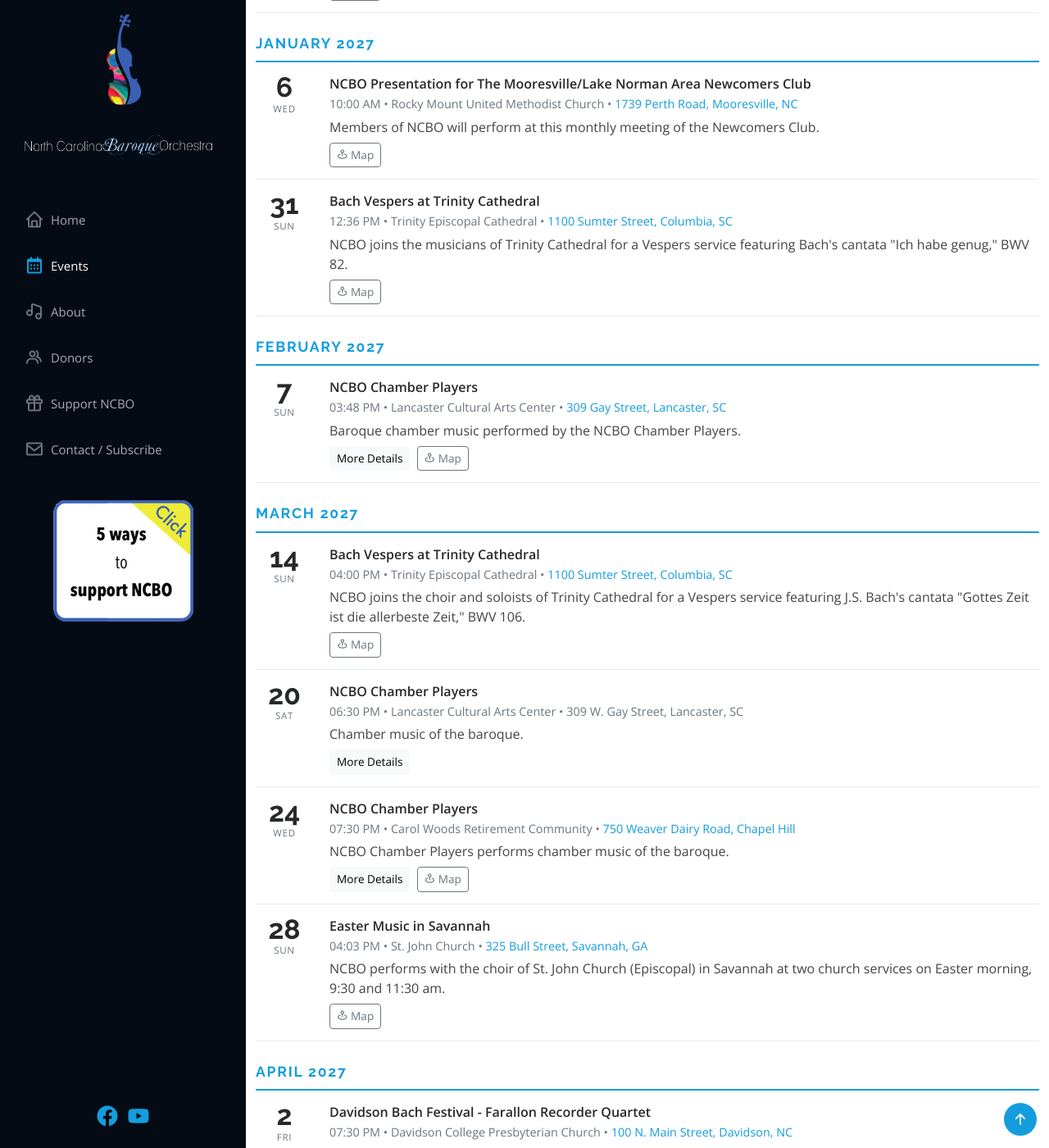
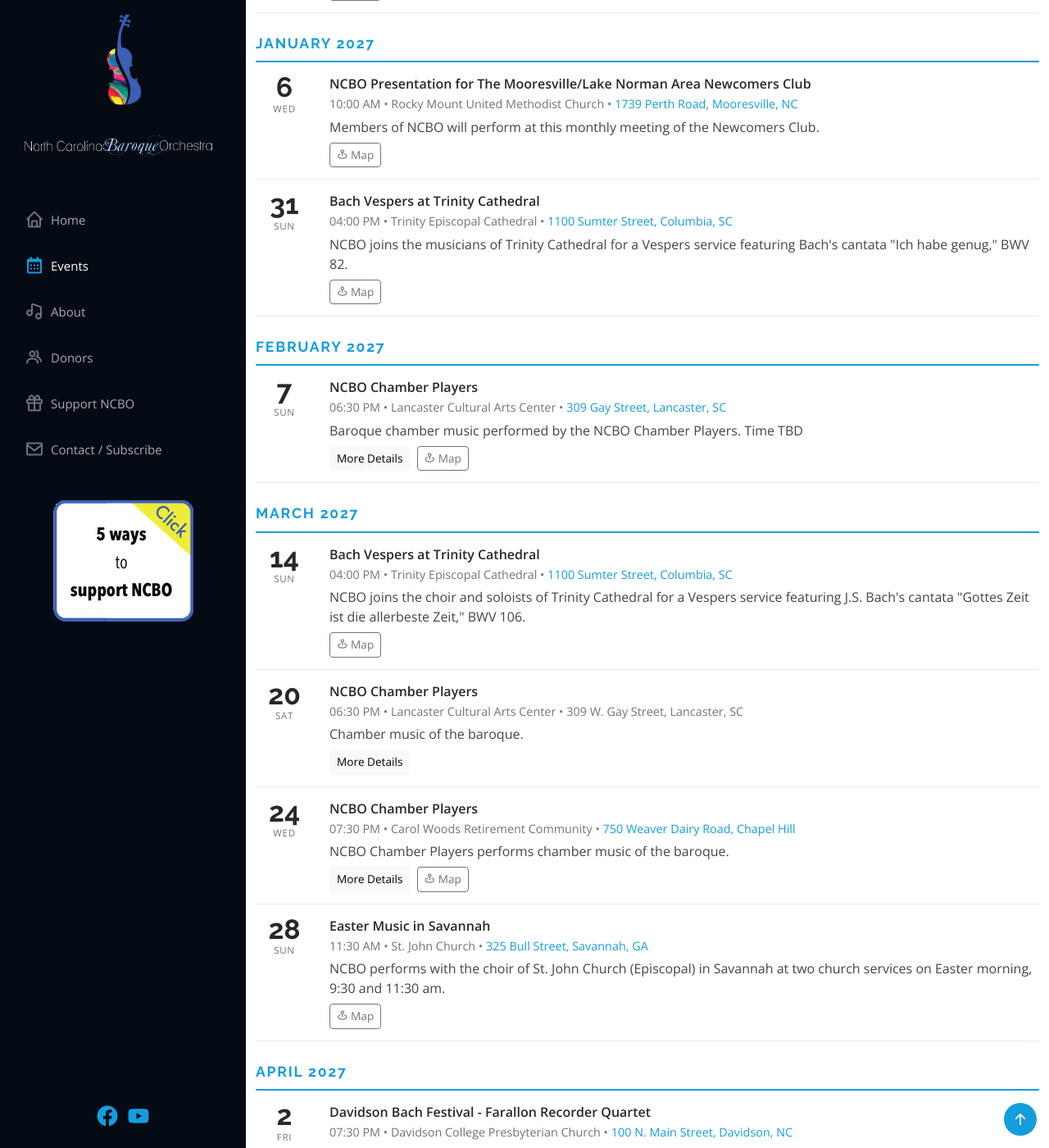
Before and after one commit to ncbaroqueorchestra/ncboweb, a Jekyll site: the page built from index.md, in a window 1280 px wide and 1400 px high, scrolled down 4838 px. Shown: the whole window at 82% size. Built offline with Jekyll 4.4.1, drawn with Linux system fonts in a browser that asks for light colours; comment, search, counter and statistics services are not loaded.

Commit message:
Updated NCBO events

```diff
--- a/_data/events.yml
+++ b/_data/events.yml
@@ -216,19 +216,19 @@
   description: NCBO joins the musicians of Trinity Cathedral for a Vespers service
     featuring Bach's cantata "Ich habe genug," BWV 82.
   eventdate: 01/31/2027
-  eventtime: 12:36 PM
+  eventtime: 04:00 PM
   heading: Bach Vespers at Trinity Cathedral
   mapurl: https://maps.app.goo.gl/hjHjoXuqrj32tabU6
-  sortdate: 1801416960
+  sortdate: 1801429200
   venue: Trinity Episcopal Cathedral
 - address: 309 Gay Street, Lancaster, SC
-  description: Baroque chamber music performed by the NCBO Chamber Players.
+  description: Baroque chamber music performed by the NCBO Chamber Players. Time TBD
   eventdate: 02/07/2027
   eventdetailsurl: http://lcshp.org/cultural-arts-center-concerts-events
-  eventtime: 03:48 PM
+  eventtime: 06:30 PM
   heading: NCBO Chamber Players
   mapurl: https://maps.app.goo.gl/7Nqr2kTaGdWbspWV8
-  sortdate: 1802033280
+  sortdate: 1802043000
   venue: Lancaster Cultural Arts Center
 - address: 1100 Sumter Street, Columbia, SC
   description: NCBO joins the choir and soloists of Trinity Cathedral for a Vespers
@@ -261,10 +261,10 @@
   description: NCBO performs with the choir of St. John Church (Episcopal) in Savannah
     at two church services on Easter morning, 9:30 and 11:30 am.
   eventdate: 03/28/2027
-  eventtime: 04:03 PM
+  eventtime: 11:30 AM
   heading: Easter Music in Savannah
   mapurl: https://maps.app.goo.gl/ctCANH7xXC22WJYQ7
-  sortdate: 1806264180
+  sortdate: 1806247800
   venue: St. John Church
 - address: 100 N. Main Street, Davidson, NC
   description: NCBO presents the Farallon Recorder Quartet as part of the 2027 Davidson
```
